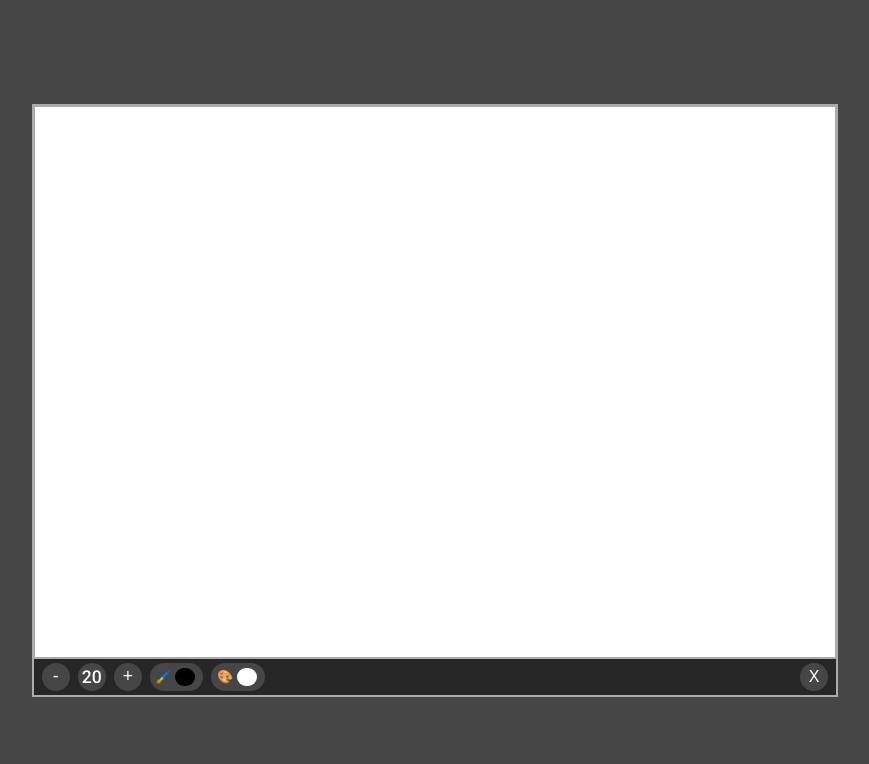
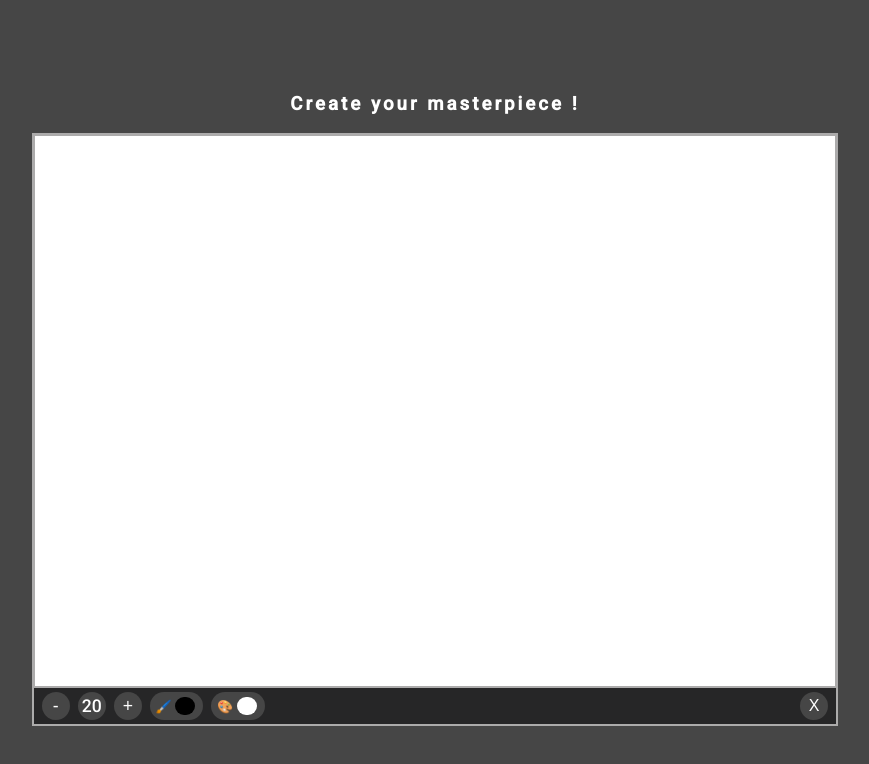
Before and after one commit to TheRealRajan/Drawing-App, a plain HTML site: page index.html in a window 1280 px wide. Shown: the whole page, without its empty margins (205-1074 px from the left). Drawn offline with Linux system fonts and the light colour scheme.

Commit message:
Added header text

```diff
--- a/index.html
+++ b/index.html
@@ -8,6 +8,7 @@
     <link rel="stylesheet" href="styles.css">
 </head>
 <body>
+    <h3>Create your masterpiece !</h3>
     <canvas  width=800%" height="550%" id="canvas"></canvas>
     <div class="toolbox">
         <button title="Decrease Size" class="decrease"> -</button>
--- a/styles.css
+++ b/styles.css
@@ -34,6 +34,9 @@ body {
   height: 100vh;
 }
 
+h3 {
+  letter-spacing: 3px;
+}
 #canvas {
   border: 3px solid #acabab;
   border-bottom: none;
@@ -76,9 +79,6 @@ body {
   cursor: unset;
 }
 
-/* .color {
-  cursor: crosshair;
-} */
 .color-changer {
   width: auto;
   font-size: 0.8rem;
@@ -92,9 +92,6 @@ body {
   width: 1.75rem;
   border: none;
   cursor: crosshair;
-  /* -webkit-appearance: none; */
-  /* padding: 2px; */
-  /* border-radius: 500px; */
 }
 .color-picker::-webkit-color-swatch {
   border: none;
```
